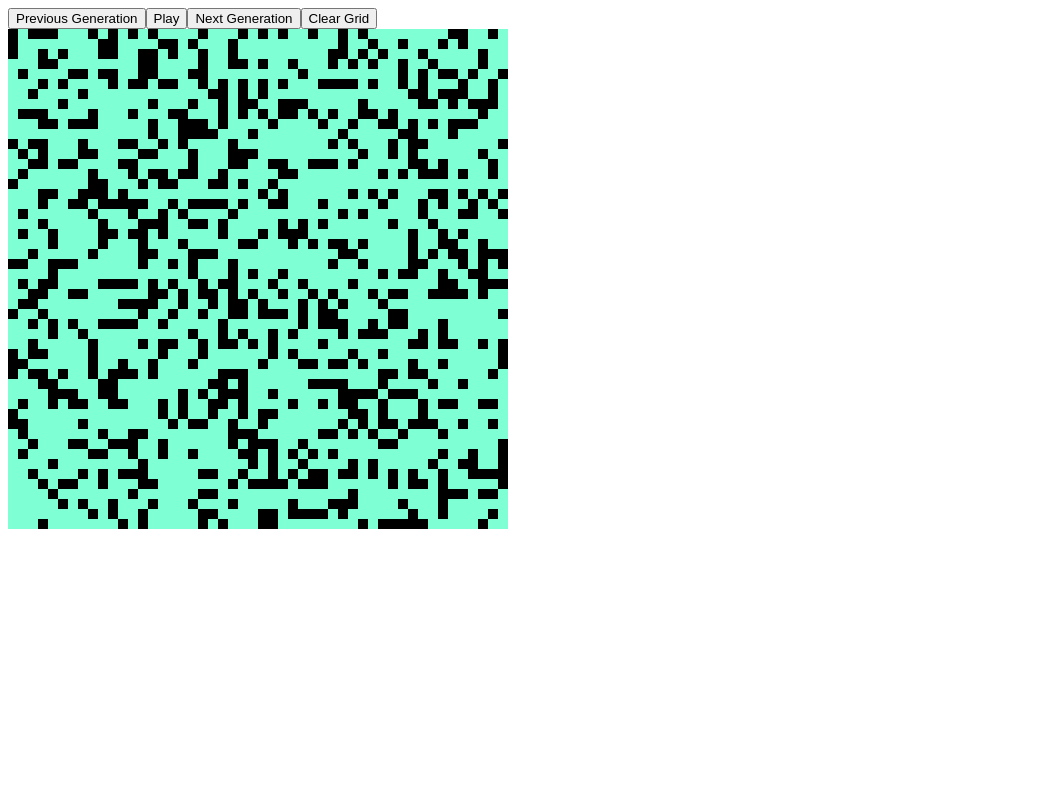
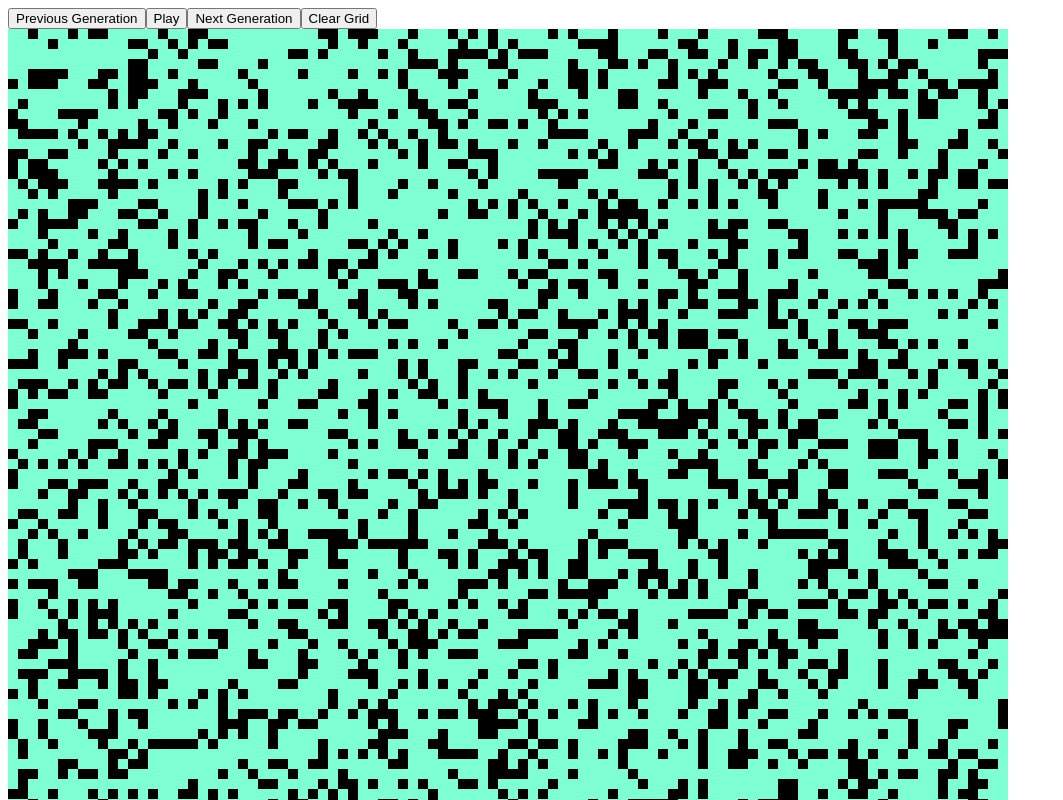
Before and after one commit to pedro88/GameOfLife, a React (Vite) app: page / in a window 1280 px wide. Shown: the top 800 px of the page, without its empty margins (0-1063 px from the left). Built offline with nearby package versions, Linux system fonts and the light colour scheme.

Commit message:
Update GridGenerator.jsx

```diff
--- a/src/GridGenerator.jsx
+++ b/src/GridGenerator.jsx
@@ -5,8 +5,8 @@ import NewGeneration from './NewGeneration'
 const GridGenerator = () => {
 
 
-    const lineCount = 50
-    const colCount = 50
+    const lineCount = 100
+    const colCount = 100
     let cellsGrid = []
     let passedCellsGrid = []
     let stateBoolean
```
